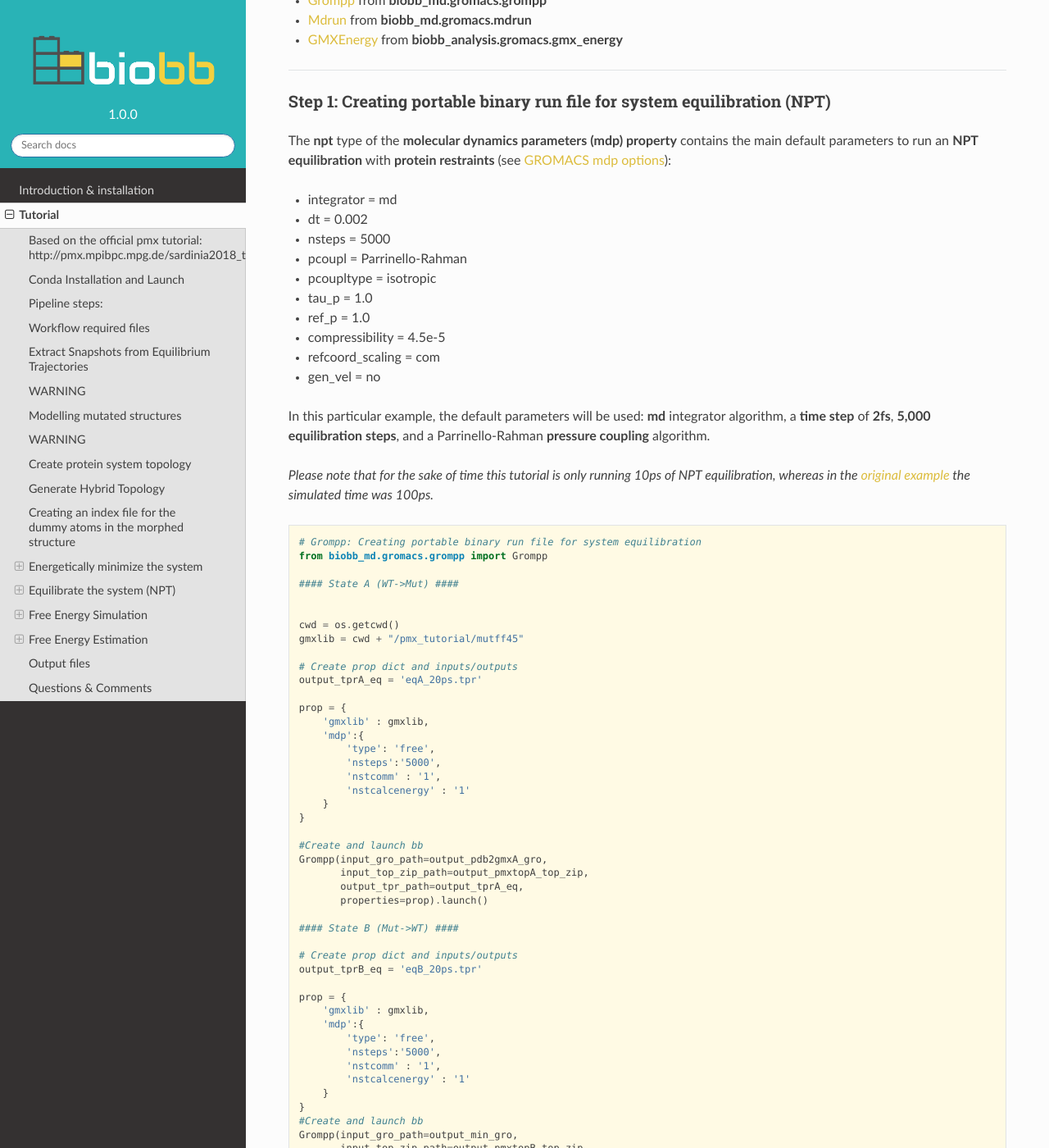
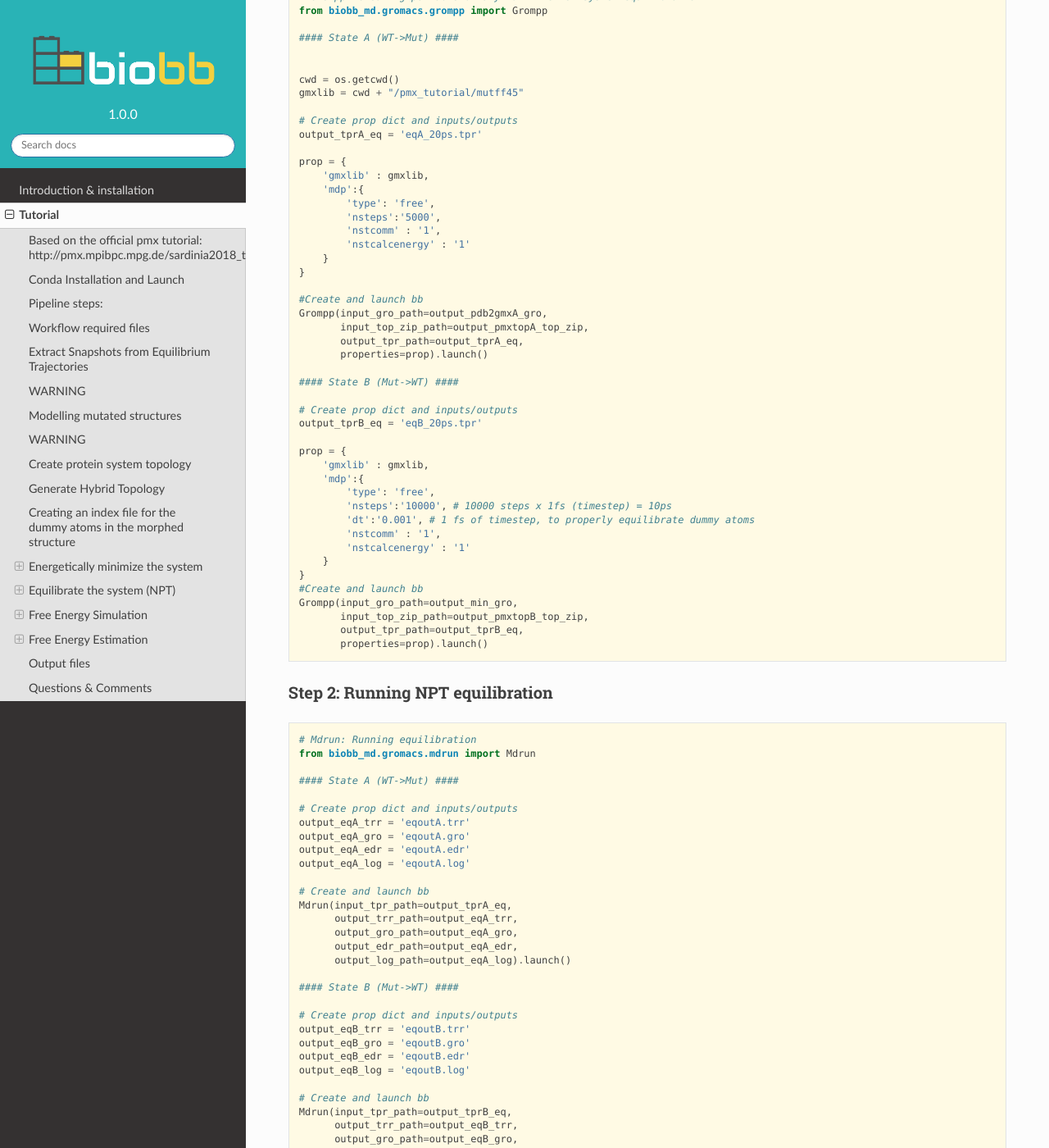
Before and after one commit to bioexcel/biobb_wf_pmx_tutorial, a Sphinx documentation site: the page built from biobb_wf_pmx_tutorial/docs/source/tutorial.md, in a window 1280 px wide and 1400 px high, scrolled down 13039 px. Shown: the whole window at 82% size. Built offline with Sphinx 7.4.7 and the Read the Docs theme 2.0.0, drawn with Linux system fonts in a browser that asks for light colours; some of the changed text lies outside the part shown.

Commit message:
Bug fixes related to new GROMACS version

````diff
--- a/biobb_wf_pmx_tutorial/docs/source/tutorial.md
+++ b/biobb_wf_pmx_tutorial/docs/source/tutorial.md
@@ -2,14 +2,13 @@
 ### Based on the official pmx tutorial: http://pmx.mpibpc.mpg.de/sardinia2018_tutorial1/index.html
 ***
 
-<div style="background:#b5e0dd;padding:15px;margin-bottom:20px;"><strong>Important:</strong> This tutorial is using a <strong>Docker container</strong> to run <strong>pmx</strong>. To use a local installation of <strong>pmx</strong>, just modify the appropriate properties parameter <strong>pmx_cli_path</strong>.</div>
+<div style="background:#b5e0dd;padding:15px;"><strong>Important:</strong> This tutorial is using a <strong>Docker container</strong> to run <strong>pmx</strong>. To use a local installation of <strong>pmx</strong>, just modify the appropriate properties parameter <strong>pmx_cli_path</strong>.</div>
 
 This tutorial aims to illustrate how to compute a **fast-growth** **mutation free energy** calculation, step by step, using the **BioExcel Building Blocks library (biobb)**. The particular example used is the **Staphylococcal nuclease** protein (PDB code 1STN), a small, minimal protein, appropriate for a short tutorial.
 
 The **non-equilibrium free energy calculation** protocol performs a **fast alchemical transition** in the direction **WT->Mut** and back **Mut->WT**. The two **equilibrium trajectories** needed for the tutorial, one for **Wild Type (WT)** and another for the **Mutated (Mut)** protein (Isoleucine 10 to Alanine -I10A-), have already been generated and are included in this example.  We will name **WT as stateA** and **Mut as stateB**.
 
-
-<img src="_static/schema.png" />
+<img src="schema.png" />
 
 The tutorial calculates the **free energy difference** in the folded state of a protein. Starting from **two 1ns-length independent equilibrium simulations** (WT and mutant), snapshots are selected to start **fast (50ps) transitions** driving the system in the **forward** (WT to mutant) and **reverse** (mutant to WT) directions, and the **work values** required to perform these transitions are collected. With these values, **Crooks Gaussian Intersection** (CGI), **Bennett Acceptance Ratio** (BAR) and **Jarzynski estimator** methods are used to calculate the **free energy difference** between the two states.
 
@@ -34,9 +33,8 @@
 cd biobb_wf_pmx_tutorial
 conda env create -f conda_env/environment.yml
 conda activate biobb_wf_pmx_tutorial
-jupyter-nbextension enable --py --user widgetsnbextension
 jupyter-notebook biobb_wf_pmx_tutorial/notebooks/biobb_wf_pmx_tutorial.ipynb
-```
+  ```
 
 ***
 ### Pipeline steps:
@@ -54,7 +52,7 @@
  12. [Questions & Comments](#questions)
 
 ***
-<img style="width:400px;" src="_static/logo.png" />
+<img style="width:400px;" src="logo.png" />
 
 ***
 
@@ -515,7 +512,7 @@
 plotly.offline.iplot(fig)
 ```
 
-<img src="_static/plot1.png"></img>
+<img src='_static/plot3.png' />
 
 <a id="npt"></a>
 ***
@@ -537,8 +534,8 @@
 The **npt** type of the **molecular dynamics parameters (mdp) property** contains the main default parameters to run an **NPT equilibration** with **protein restraints** (see [GROMACS mdp options](http://manual.gromacs.org/documentation/2018/user-guide/mdp-options.html)):
 
 -  integrator               = md
--  dt                       = 0.002
--  nsteps                   = 5000
+-  dt                       = 0.001
+-  nsteps                   = 10000
 -  pcoupl = Parrinello-Rahman
 -  pcoupltype = isotropic
 -  tau_p = 1.0
@@ -590,7 +587,8 @@
     'gmxlib' : gmxlib,
     'mdp':{
         'type': 'free',
-        'nsteps':'5000',
+        'nsteps':'10000', # 10000 steps x 1fs (timestep) = 10ps
+        'dt':'0.001', # 1 fs of timestep, to properly equilibrate dummy atoms
         'nstcomm' : '1',
         'nstcalcenergy' : '1'
     }
@@ -722,7 +720,7 @@
 plotly.offline.iplot(fig)
 ```
 
-<img src='_static/plot2.png'></img>
+<img src='_static/plot1.png' />
 
 
 ```python
@@ -766,7 +764,7 @@
 plotly.offline.iplot(fig)
 ```
 
-<img src='_static/plot3.png'></img>
+<img src='_static/plot2.png' />
 
 <a id="free"></a>
 ***
@@ -971,27 +969,27 @@
 
 prop = {
     'reverseB' : True,
-    'docker_path' : 'docker',
-    'docker_image' : 'mmbirb/pmx'
+    'container_path' : 'docker',
+    'container_image' : 'mmbirb/pmx'
 }
 
 #Create and launch bb
-Pmxanalyse(input_A_xvg_zip_path=state_A_xvg_zip,
-        input_B_xvg_zip_path=state_B_xvg_zip,
+Pmxanalyse(input_a_xvg_zip_path=state_A_xvg_zip,
+        input_b_xvg_zip_path=state_B_xvg_zip,
         output_result_path=output_result,
         output_work_plot_path=output_work_plot,
         properties=prop).launch()
 
 ```
 
-<img src='_static/output.png'></img>
+<img src='_static/pmx.plots.png'></img>
 
 <a id="output"></a>
 ## Output files
 
 Important **Output files** generated:
- - pmx.outputs: **Final free energy estimation**. Summary of information got applying the different methods.
- - pmx.plots.png: **Final free energy plot** of the **Mutation free energy** pipeline.
+ - {{output_result}}: **Final free energy estimation**. Summary of information got applying the different methods.
+ - {{output_work_plot}}: **Final free energy plot** of the **Mutation free energy** pipeline.
 
 ***
 <a id="questions"></a>
````
Also changed, not shown: other parts of biobb_wf_pmx_tutorial/docs/source/tutorial.md (+9 -10 lines), biobb_wf_pmx_tutorial/docs/notebooks/biobb_wf_pmx_tutorial.docs.ipynb, biobb_wf_pmx_tutorial/docs/notebooks/plot3.png, biobb_wf_pmx_tutorial/docs/notebooks/pmx.plots.png (renamed from biobb_wf_pmx_tutorial/docs/notebooks/output.png), biobb_wf_pmx_tutorial/docs/source/_static/plot3.png, biobb_wf_pmx_tutorial/docs/source/_static/pmx.plots.png (renamed from biobb_wf_pmx_tutorial/docs/source/_static/output.png), 6 other files.
